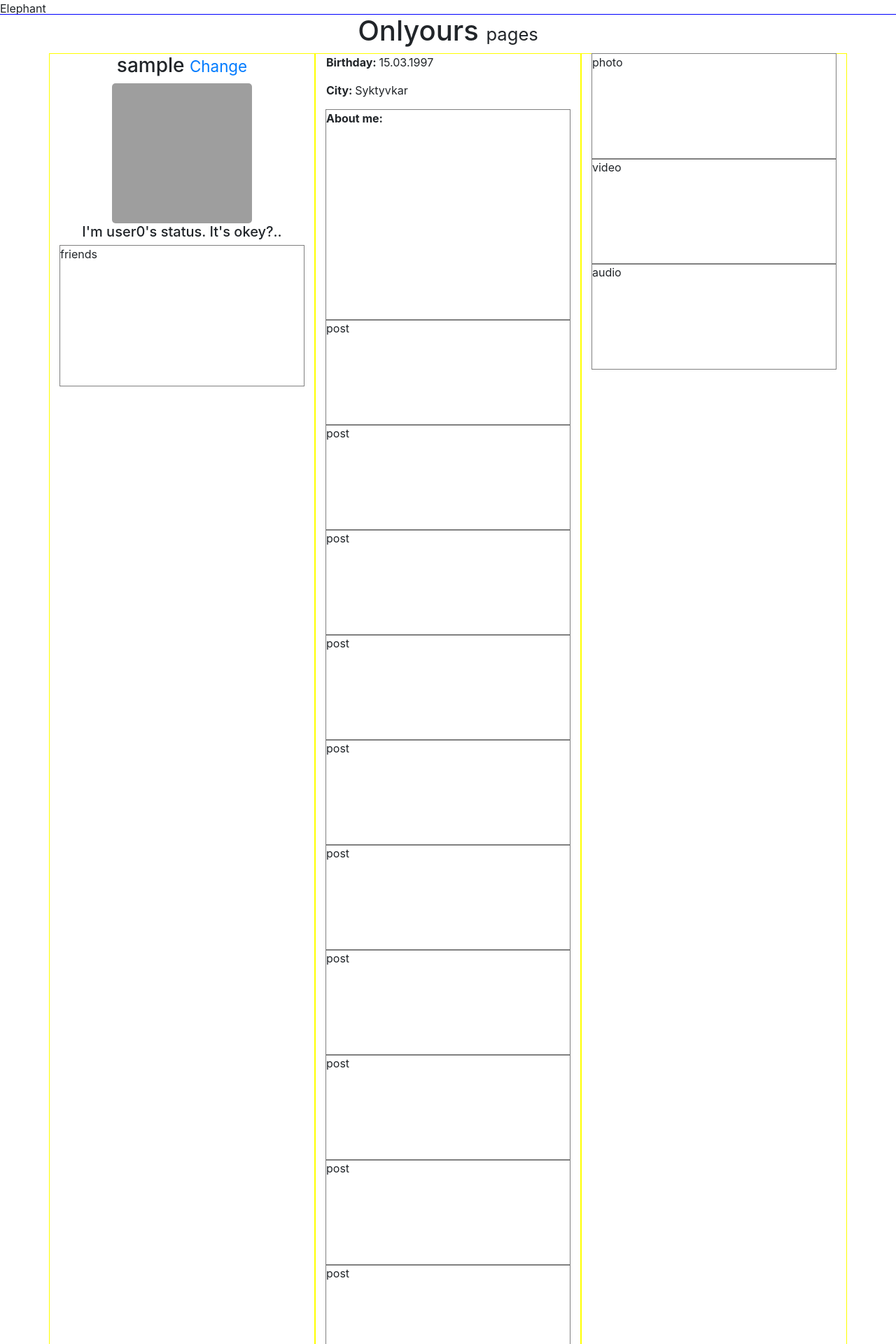
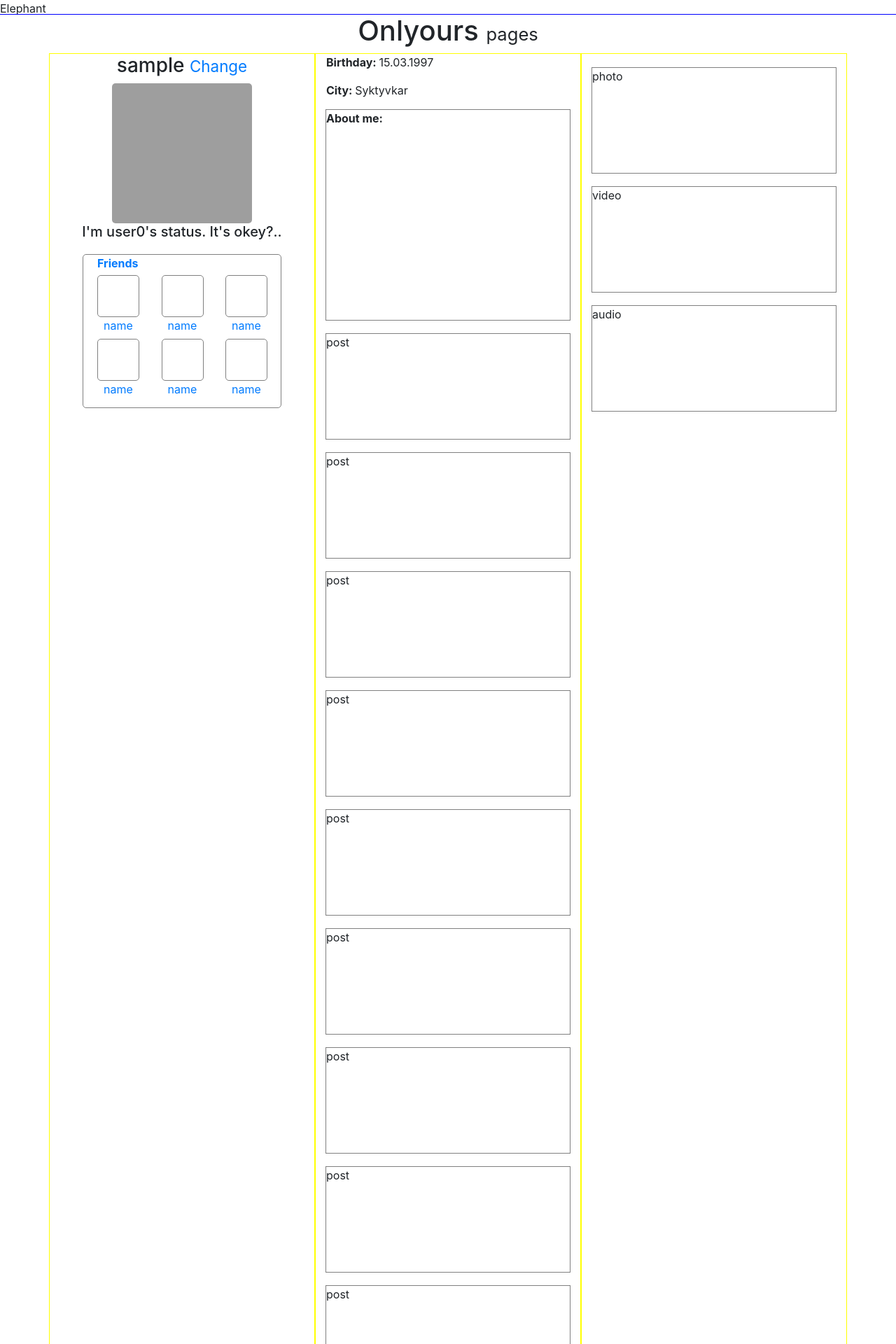
Before and after one commit to birthdaysgift/onlyours, a Django app: a page that uses pages/templates/pages/page.html in a window 1280 px wide. Shown: the top 1920 px of the page at 70% size. Run offline with Django 3.2, Linux system fonts and the light colour scheme; the visitor is signed in with stand-in values (Sample User, id 1); data comes from the database, SQL or seed files in the repository; some libraries are stand-ins or nearby versions; grey boxes are pictures that could not be loaded.

Commit message:
Made prototype of friends-panel.

```diff
--- a/pages/static/pages/pages.css
+++ b/pages/static/pages/pages.css
@@ -1,4 +1,4 @@
-.container{
+.container {
     position: relative;
 }
 
@@ -10,6 +10,7 @@
     height: 20px;
     outline: 1px solid blue;
 }
+
 .avatar {
     width: 200px;
     height: 200px;
@@ -19,27 +20,54 @@
     margin: 0 auto;
 }
 
+.friends-text {
+    display: block;
+    margin-left: 10px;
+}
 
-.friends-block {
-    height: 200px;
-    outline: 1px solid grey;
+.friends-panel {
+    width: 284px;
+    height: 220px;
+    border: 1px solid grey;
+    padding: 0px 0px 10px 10px;
+    margin: 0 auto;
+    margin-top: 20px;
+    border-radius: 5px 5px;
 }
+
+.friend-icon {
+    width: 80px;
+    height: 80px;
+    display: inline-block;
+    margin-bottom: 11px;
+    margin-right: 7px;
+    padding-top: 5px;
+}
+
+.friend-avatar {
+    margin: 0 auto;
+    width: 60px;
+    height: 60px;
+    border: 1px solid grey;
+    border-radius: 5px 5px;
+}
+
+
 
 .about-block {
     outline: 1px solid grey;
     height: 300px;
 }
 
-.posts-block {
-    outline: 1px solid grey;
-}
 
 .photo-block, .video-block, .audio-block {
     outline: 1px solid grey;
     height: 150px;
+    margin-top: 20px;
 }
 
 .post {
     height: 150px;
     outline: 1px solid grey;
+    margin-top: 20px;
 }
--- a/pages/templates/pages/page.html
+++ b/pages/templates/pages/page.html
@@ -26,22 +26,51 @@
                         </h3>
 						<img src="{{ user.avatar }}" class="avatar">
                         <h5 class="text-center">I'm user0's status. It's okey?..</h5>
-                        <div class="friends-block">friends</div>
+                        <div class="friends-panel">
+							<a href="" class="friends-text"><b>Friends</b></a>
+							<div class="friend-icon">
+								<a href="">
+                                    <div class="friend-avatar"></div>
+                                    <p class="text-center">name</p>
+								</a>
+							</div>
+							<div class="friend-icon">
+								<a href="">
+                                        <div class="friend-avatar"></div>
+                                        <p class="text-center">name</p>
+                                </a>
+							</div>
+                            <div class="friend-icon">
+								<a href="">
+                                    <div class="friend-avatar"></div>
+                                    <p class="text-center">name</p>
+								</a>
+							</div>
+                            <div class="friend-icon">
+								<a href="">
+                                    <div class="friend-avatar"></div>
+                                    <p class="text-center">name</p>
+								</a>
+							</div>
+                            <div class="friend-icon">
+								<a href="">
+                                    <div class="friend-avatar"></div>
+                                    <p class="text-center">name</p>
+								</a>
+							</div>
+                            <div class="friend-icon">
+								<a href="">
+                                    <div class="friend-avatar"></div>
+                                    <p class="text-center">name</p>
+								</a>
+							</div>
+						</div>
                 </div>
 				<div class="middle col-4">
 					<p><b>Birthday: </b>15.03.1997</p>
 					<p><b>City: </b>Syktyvkar</p>
 					<div class="about-block"><b>About me: </b></div>
                     <div class="posts-block">
-						<div class="post">post</div>
-						<div class="post">post</div>
-						<div class="post">post</div>
-						<div class="post">post</div>
-						<div class="post">post</div>
-						<div class="post">post</div>
-						<div class="post">post</div>
-						<div class="post">post</div>
-						<div class="post">post</div>
 						<div class="post">post</div>
 						<div class="post">post</div>
 						<div class="post">post</div>
```
